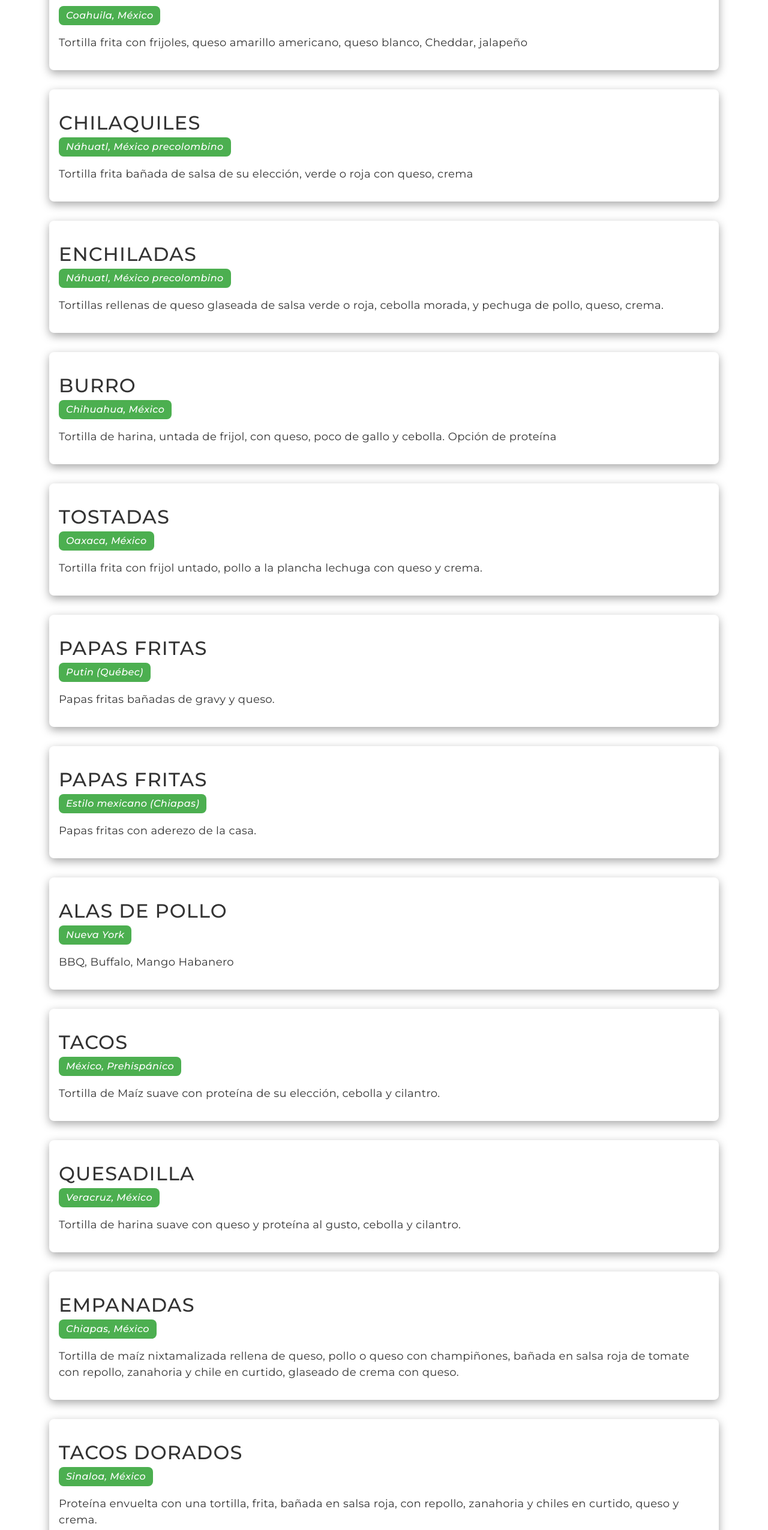
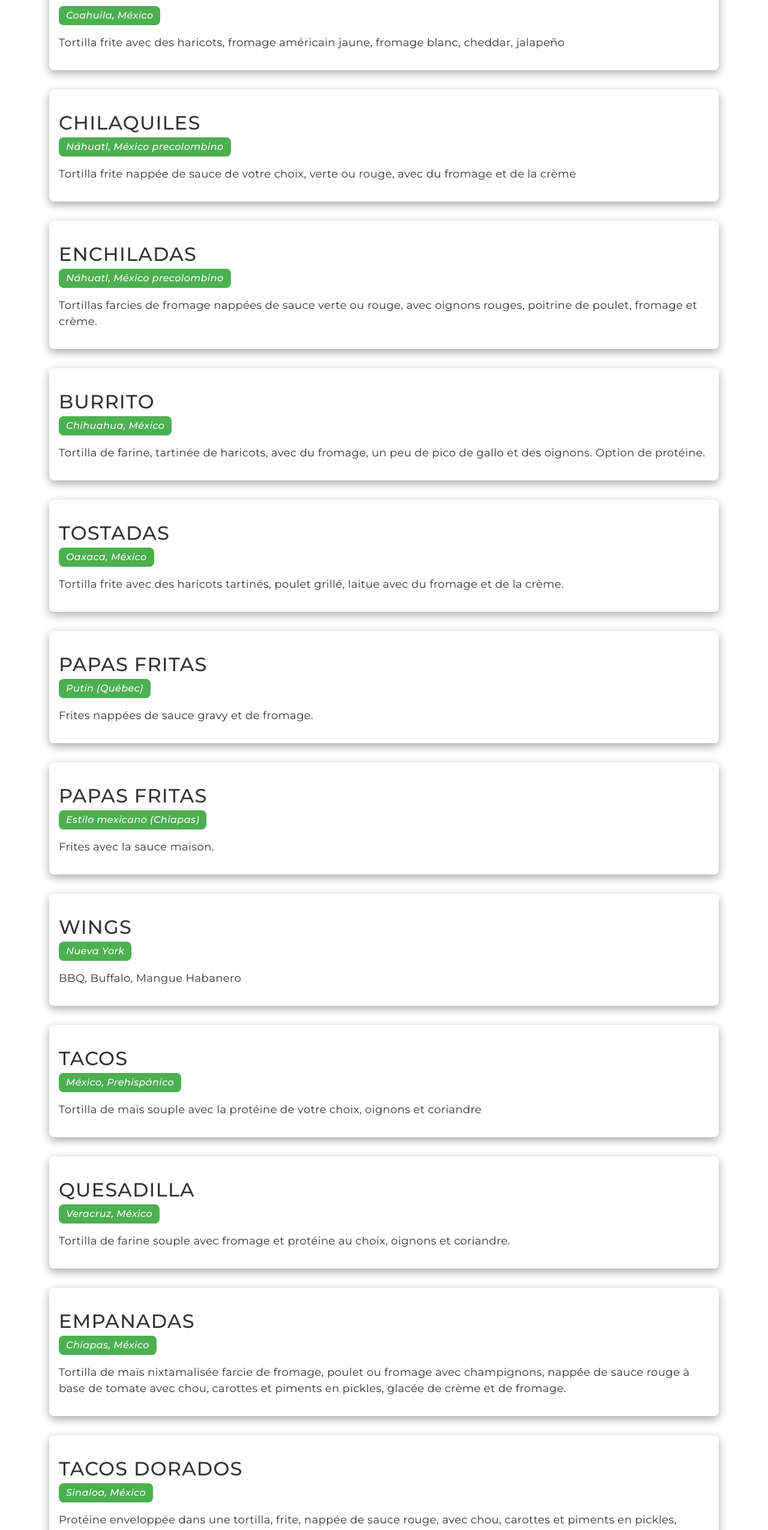
Before and after one commit to 4me7h/cl-lesdelicesdumexique, a React (Create React App) app: page / in a window 1280 px wide. Shown: the part 1883-4434 px from the top of the page at 60% size. Built offline with nearby package versions, Linux system fonts and the light colour scheme.

Commit message:
component: menufood content language french

```diff
--- a/src/components/MenuFood.js
+++ b/src/components/MenuFood.js
@@ -20,133 +20,133 @@ const MenuFood = () => {
                                 <ItemMenu
                                     title = "Nachos"
                                     subtitle = "Coahuila, México"
-                                    text = " Tortilla frita con frijoles, queso amarillo americano, queso blanco, Cheddar, jalapeño"
+                                    text = "Tortilla frite avec des haricots, fromage américain jaune, fromage blanc, cheddar, jalapeño"
                                 />
                             </li>
                             <li className="menufood__item">
                                 <ItemMenu
                                     title = "Chilaquiles"
                                     subtitle = "Náhuatl, México precolombino"
-                                    text = "Tortilla frita bañada de salsa de su elección, verde o roja con queso, crema"
+                                    text = "Tortilla frite nappée de sauce de votre choix, verte ou rouge, avec du fromage et de la crème"
                                 />
                             </li>
                             <li className="menufood__item">
                                 <ItemMenu
                                     title = "Enchiladas"
                                     subtitle = "Náhuatl, México precolombino"
-                                    text = "Tortillas rellenas de queso glaseada de salsa verde o roja, cebolla morada, y pechuga de pollo, queso, crema."
+                                    text = "Tortillas farcies de fromage nappées de sauce verte ou rouge, avec oignons rouges, poitrine de poulet, fromage et crème."
                                 />
                             </li>
                             <li className="menufood__item">
                                 <ItemMenu
-                                    title = "Burro"
+                                    title = "Burrito"
                                     subtitle = "Chihuahua, México"
-                                    text = "Tortilla de harina, untada de frijol, con queso, poco de gallo y cebolla. Opción de proteína"
+                                    text = "Tortilla de farine, tartinée de haricots, avec du fromage, un peu de pico de gallo et des oignons. Option de protéine."
                                 />
                             </li>
                             <li className="menufood__item">
                                 <ItemMenu
                                     title = "Tostadas"
                                     subtitle = "Oaxaca, México"
-                                    text = "Tortilla frita con frijol untado, pollo a la plancha lechuga con queso y crema."
+                                    text = "Tortilla frite avec des haricots tartinés, poulet grillé, laitue avec du fromage et de la crème."
                                 />
                             </li>
                             <li className="menufood__item">
                                 <ItemMenu
                                     title = "Papas fritas"
                                     subtitle = "Putin (Québec)"
-                                    text = "Papas fritas bañadas de gravy y queso."
+                                    text = "Frites nappées de sauce gravy et de fromage."
                                 />
                             </li>
                             <li className="menufood__item">
                                 <ItemMenu
                                     title = "Papas fritas"
                                     subtitle = "Estilo mexicano (Chiapas)"
-                                    text = "Papas fritas con aderezo de la casa."
+                                    text = "Frites avec la sauce maison."
                                 />
                             </li>
                             <li className="menufood__item">
                                 <ItemMenu
-                                    title = "Alas de pollo"
+                                    title = "Wings"
                                     subtitle = "Nueva York"
-                                    text = "BBQ, Buffalo, Mango Habanero"
+                                    text = "BBQ, Buffalo, Mangue Habanero"
                                 />
                             </li>
                             <li className="menufood__item">
                                 <ItemMenu
                                     title = "Tacos"
                                     subtitle = "México, Prehispánico"
-                                    text = "Tortilla de Maíz suave con proteína de su elección, cebolla y cilantro."
+                                    text = "Tortilla de maïs souple avec la protéine de votre choix, oignons et coriandre"
                                 />
                             </li>
                             <li className="menufood__item">
                                 <ItemMenu
                                     title = "Quesadilla"
                                     subtitle = "Veracruz, México"
-                                    text = "Tortilla de harina suave con queso y proteína al gusto, cebolla y cilantro."
+                                    text = "Tortilla de farine souple avec fromage et protéine au choix, oignons et coriandre."
                                 />
                             </li>
                             <li className="menufood__item">
                                 <ItemMenu
                                     title = "Empanadas"
                                     subtitle = "Chiapas, México"
-                                    text = "Tortilla de maíz nixtamalizada rellena de queso, pollo o queso con champiñones, bañada en salsa roja de tomate con repollo, zanahoria y chile en curtido, glaseado de crema con queso."
+                                    text = "Tortilla de maïs nixtamalisée farcie de fromage, poulet ou fromage avec champignons, nappée de sauce rouge à base de tomate avec chou, carottes et piments en pickles, glacée de crème et de fromage."
                                 />
                             </li>
                             <li className="menufood__item">
                                 <ItemMenu
                                     title = "Tacos dorados"
                                     subtitle = "Sinaloa, México"
-                                    text = "Proteína envuelta con una tortilla, frita, bañada en salsa roja, con repollo, zanahoria y chiles en curtido, queso y crema."
+                                    text = "Protéine enveloppée dans une tortilla, frite, nappée de sauce rouge, avec chou, carottes et piments en pickles, fromage et crème."
                                 />
                             </li>
                             <li className="menufood__item">
                                 <ItemMenu
                                     title = "Grilladas"
                                     subtitle = "Salaberry de Villeyfield"
-                                    text = "A la plancha sazonadas con especias de la casa."
+                                    text = "Grillées et assaisonnées avec les épices maison."
                                 />
                             </li>
                             <li className="menufood__item">
                                 <ItemMenu
                                     title = "Grilladas de la casa"
                                     subtitle = "México, Canadá"
-                                    text = "Sazonado estilo mexicano"
+                                    text = "Assaisonné à la manière mexicaine."
                                 />
                             </li>
                             <li className="menufood__item">
                                 <ItemMenu
                                     title = "Sandwich"
                                     subtitle = "Salaberry de Villeyfield"
-                                    text = "Clásico Pan blanco con tomate, cebolla, mostaza y Grilladas."
+                                    text = "Pain blanc classique avec tomate, oignon, moutarde et grillé."
                                 />
                             </li>
                             <li className="menufood__item">
                                 <ItemMenu
                                     title = "Boneless"
                                     subtitle = "New York"
-                                    text = " Trocitos de pechuga de pollo, sin hueso, empanizados y pueden ser aderezados o bañadosen una deliciosa salsa de su elección (Mango Habanero, Buffalo, BBQ)"
+                                    text = "Petits morceaux de poitrine de poulet, sans os, panés et pouvant être assaisonnés ou nappés d'une délicieuse sauce de votre choix (Mangue Habanero, Buffalo, BBQ)."
                                 />
                             </li>
                             <li className="menufood__item">
                                 <ItemMenu
                                     title = "Postres"
                                     subtitle = "México"
-                                    text = "Ensalada de Manzana,Arroz con leche, Gelatina mosaico, Champirrado"
+                                    text = "Salade de pommes, riz au lait, gelée mosaïque, champurrado."
                                 />
                             </li>
-                            <li className="menufood__item">
+                            <li className="menufood__item menufood__item--extra">
                                 <ItemMenu
                                     title = "Proteínas"
                                     subtitle = "México"
-                                    text = "Pollo, Res, Grilladas, Chorizo (puerco), Campechano, Cochito (Puerco), Barbacoa (Res), Champiñones"
+                                    text = "Poulet, bœuf, grillé, chorizo (porc), campechano, cochito (porc), barbacoa (bœuf), champignons."
                                 />
                             </li>
-                            <li className="menufood__item">
+                            <li className="menufood__item menufood__item--extra">
                                 <ItemMenu
                                     title = "Extras"
                                     subtitle = "México"
-                                    text = "Pico de gallo, Guacamole, Queso, Crema, Proteína, Grilladas"
+                                    text = "Pico de gallo, Guacamole, Fromage, Crème, Protéine, Grillé."
                                 />
                             </li>
                         </ul>
--- a/src/styles/MenuFood.scss
+++ b/src/styles/MenuFood.scss
@@ -16,3 +16,11 @@
         }
     }
 }
+
+.menufood__item {
+    &.menufood__item--extra {
+        &.item-menu {
+            background-color: yellow;
+        }
+    }
+}
```
